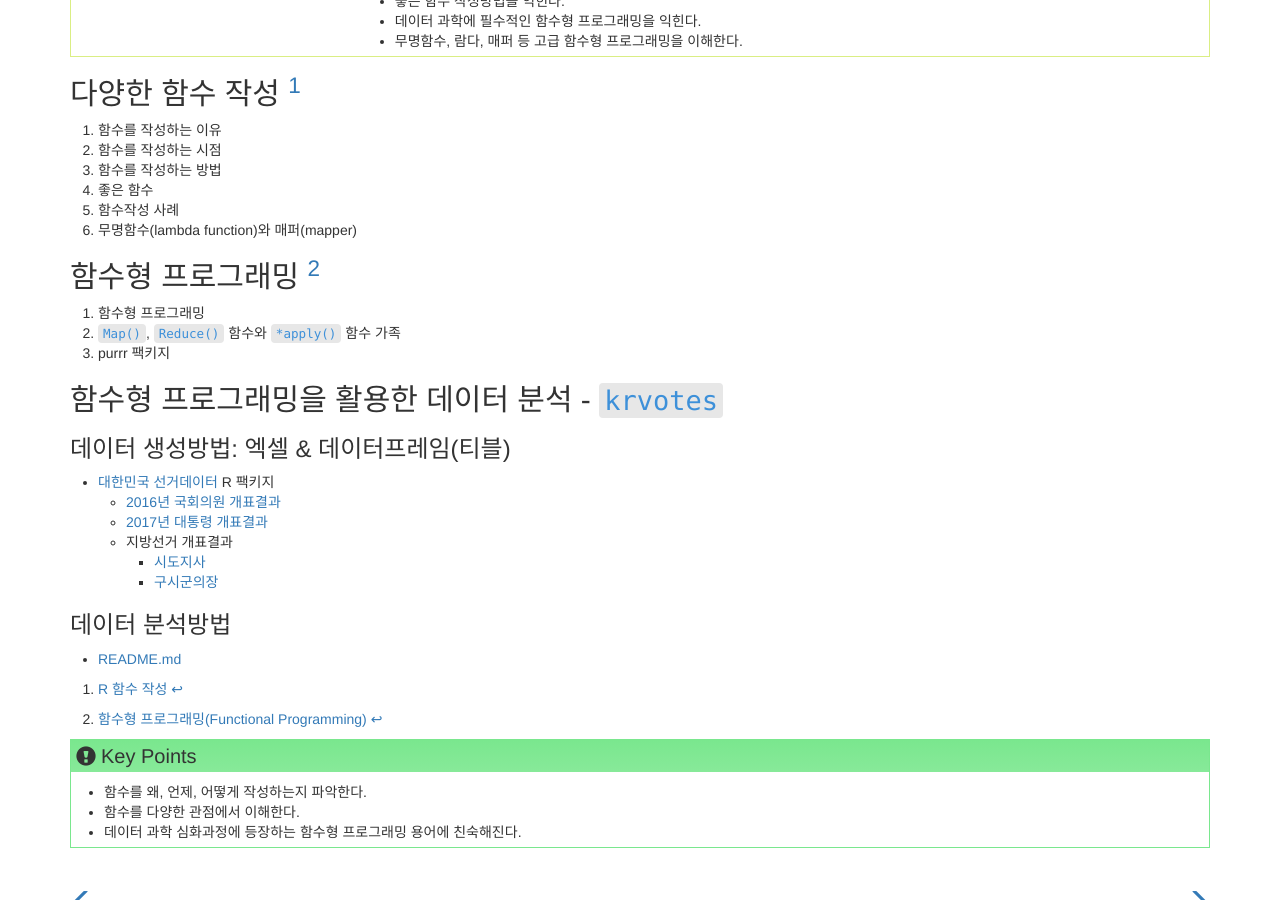
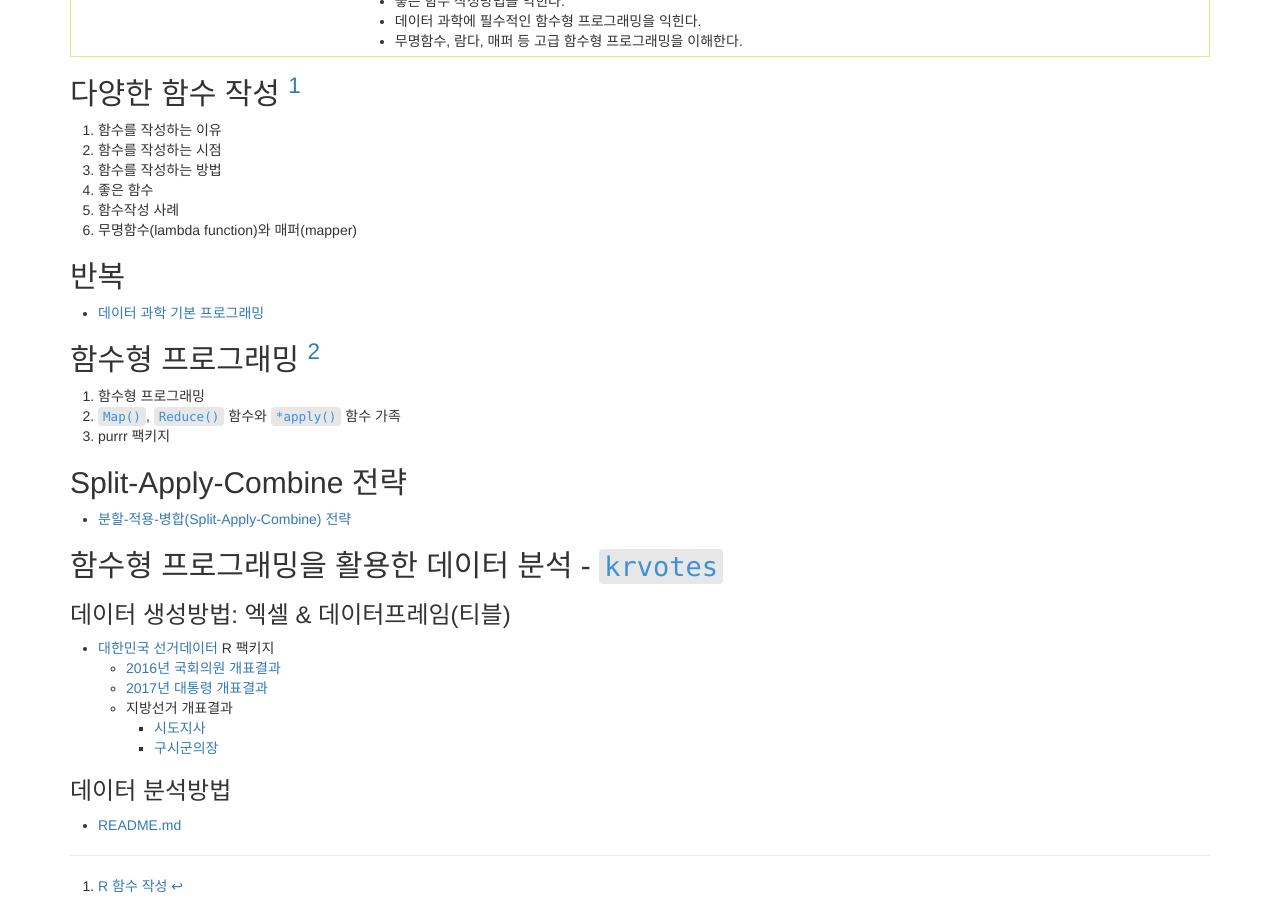
Before and after one commit to statkclee/ds-intro-2020, a Jekyll site: the page built from _episodes/12-functional-programming.md, in a window 1280 px wide and 900 px high, scrolled down 353 px. Built offline with Jekyll 4.4.1, drawn with Linux system fonts in a browser that asks for light colours.

Commit message:
added programming - loop

```diff
--- a/_episodes/12-functional-programming.md
+++ b/_episodes/12-functional-programming.md
@@ -32,6 +32,10 @@ source: Rmd
 1. 함수작성 사례
 1. 무명함수(lambda function)와 매퍼(mapper)
 
+## 반복
+
+- [데이터 과학 기본 프로그래밍](https://statkclee.github.io/parallel-r/programming-ds-basic.html)
+
 ## 함수형 프로그래밍 [^functional-programming]
 
 [^functional-programming]: [함수형 프로그래밍(Functional Programming)](https://statkclee.github.io/parallel-r/ds-fp.html)
@@ -39,6 +43,10 @@ source: Rmd
 1. 함수형 프로그래밍
 1. `Map()`, `Reduce()` 함수와 `*apply()` 함수 가족
 1. purrr 팩키지
+
+## Split-Apply-Combine 전략
+
+- [분할-적용-병합(Split-Apply-Combine) 전략](https://statkclee.github.io/parallel-r/r-parallel-split-apply-combine.html)
 
 ## 함수형 프로그래밍을 활용한 데이터 분석 - [`krvotes`](https://github.com/statkclee/krvotes)
 
@@ -54,3 +62,5 @@ source: Rmd
 ### 데이터 분석방법
 
 - [README.md](https://github.com/statkclee/krvotes/blob/master/README.md)
+
+---
```
Also changed, not shown: _episodes_rmd/12-functional-programming.Rmd (+10 -0 lines).
